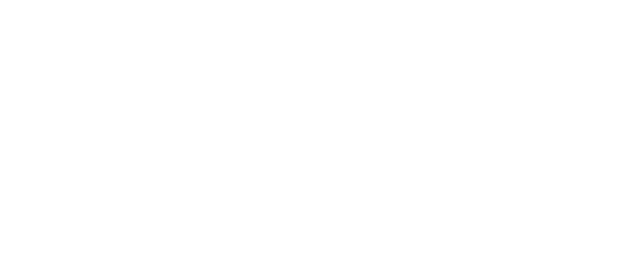
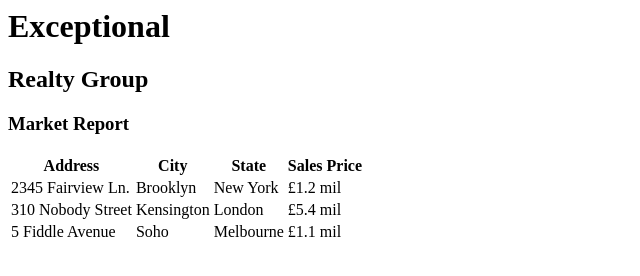
Before and after one commit to Vuddit/exceptional-realty, a plain HTML site: page market-report.html in a window 1280 px wide. Shown: the whole page, without its empty margins (0-640 px from the left). Drawn offline with Linux system fonts and the light colour scheme.

Commit message:
add listing table to market-report.html

```diff
--- a/market-report.html
+++ b/market-report.html
@@ -0,0 +1,39 @@
+<header>
+  <title>Exceptional Realty - Luxury Homes - Market Report</title>
+</header>
+
+<body>
+
+  <h1>Exceptional</h1>
+  <h2>Realty Group</h2>
+
+  <h3>Market Report</h3>
+
+  <table>
+    <tr>
+      <th>Address</th>
+      <th>City</th>
+      <th>State</th>
+      <th>Sales Price</th>
+    </tr>
+    <tr>
+      <td>2345 Fairview Ln.</td>
+      <td>Brooklyn</td>
+      <td>New York</td>
+      <td>£1.2 mil</td>
+    </tr>
+    <tr>
+      <td>310 Nobody Street</td>
+      <td>Kensington</td>
+      <td>London</td>
+      <td>£5.4 mil</td>
+    </tr>
+    <tr>
+      <td>5 Fiddle Avenue</td>
+      <td>Soho</td>
+      <td>Melbourne</td>
+      <td>£1.1 mil</td>
+    </tr>
+  </table>
+
+</body>
```
Also changed, not shown: index.html (+5 -0 lines), real-estate-listings.html (+6 -0 lines).
